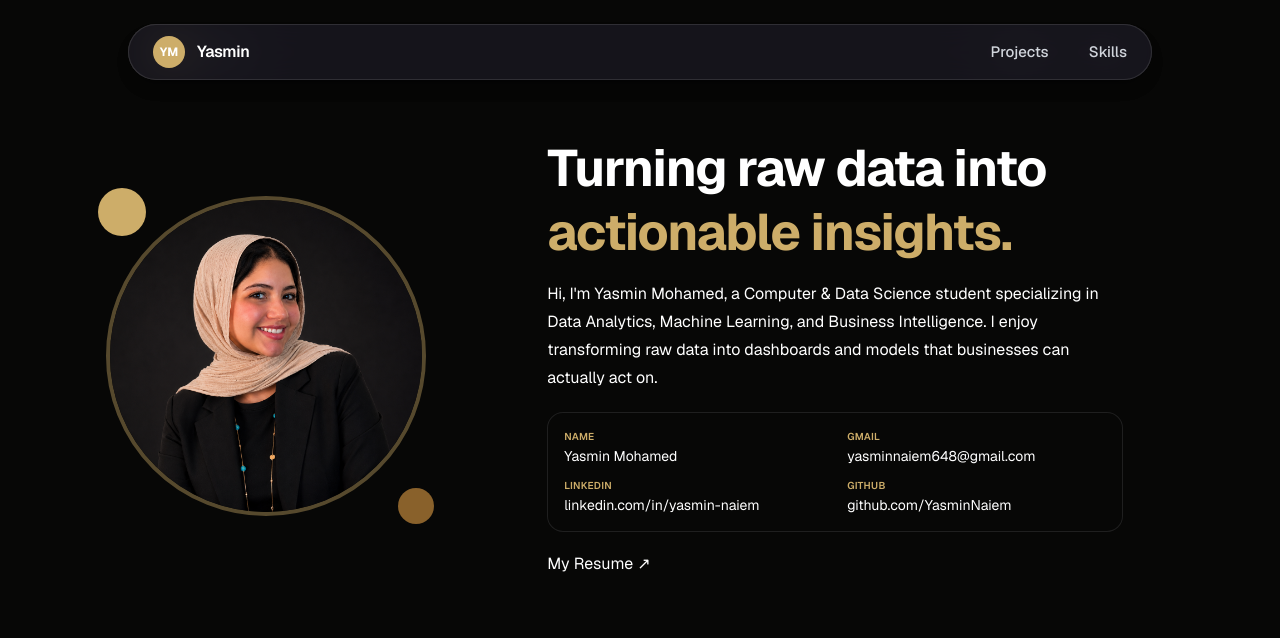
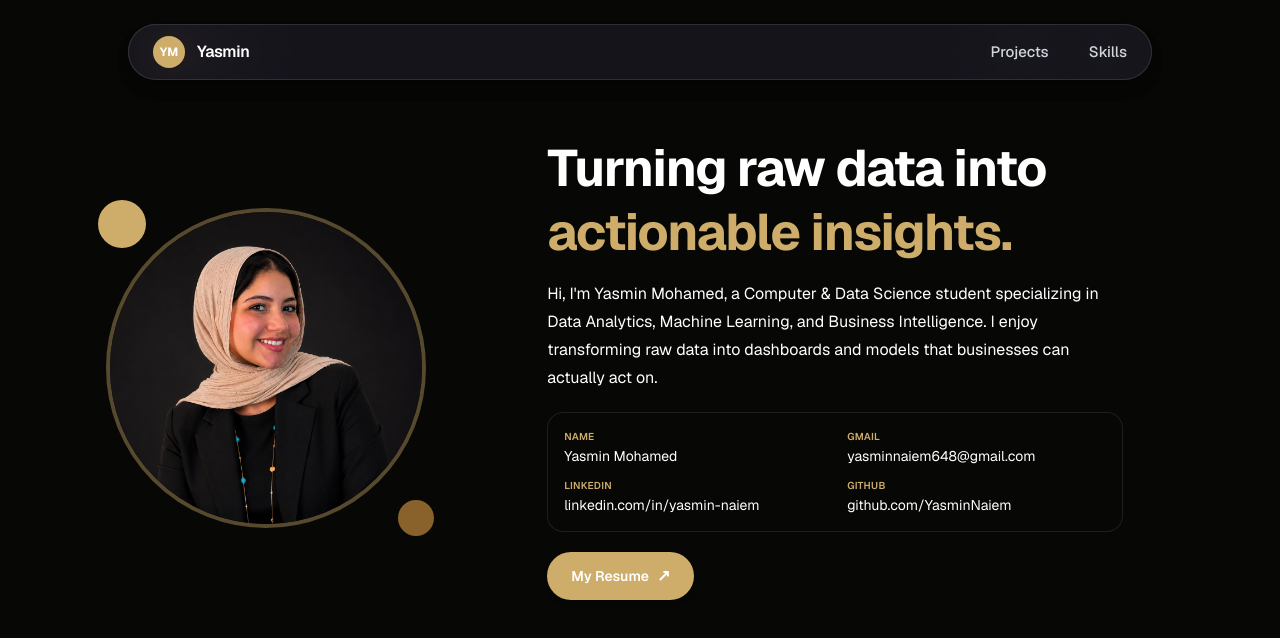
Before and after one commit to YasminNaiem/Portfolio, a Next.js app: page / in a window 1280 px wide. Shown: the top 638 px of the page. Built offline with nearby package versions, Linux system fonts and the light colour scheme.

Commit message:
Update resume button

```diff
--- a/src/components/Hero.tsx
+++ b/src/components/Hero.tsx
@@ -74,12 +74,14 @@ export default function Hero() {
           </div>
 
           <div className="mt-5 flex flex-wrap gap-3">
-            <a
+          <a
   href="/Resume.pdf"
   target="_blank"
   rel="noopener noreferrer"
+  className="inline-flex items-center gap-2 rounded-full bg-[#cdad69] px-6 py-3 text-sm font-semibold text-white shadow-md transition-all duration-300 hover:-translate-y-1 hover:bg-[#b99b5d] hover:shadow-lg"
 >
-  My Resume ↗
+  My Resume
+  <span className="text-base">↗</span>
 </a>
           </div>
         </div>
```
Also changed, not shown: 1 other file (tests, documents, lock files or other folders).
